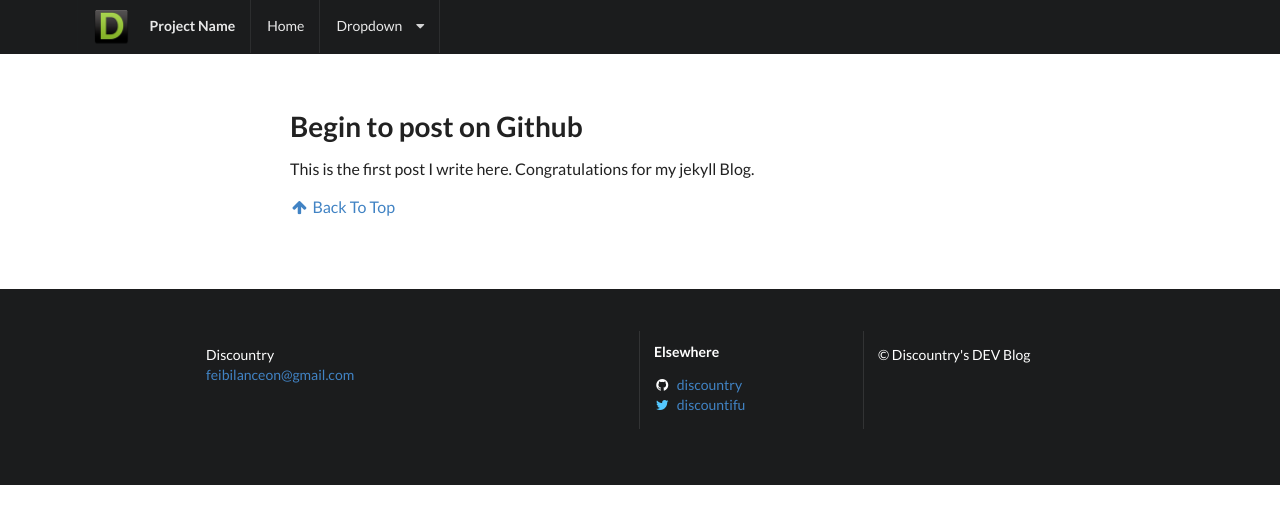
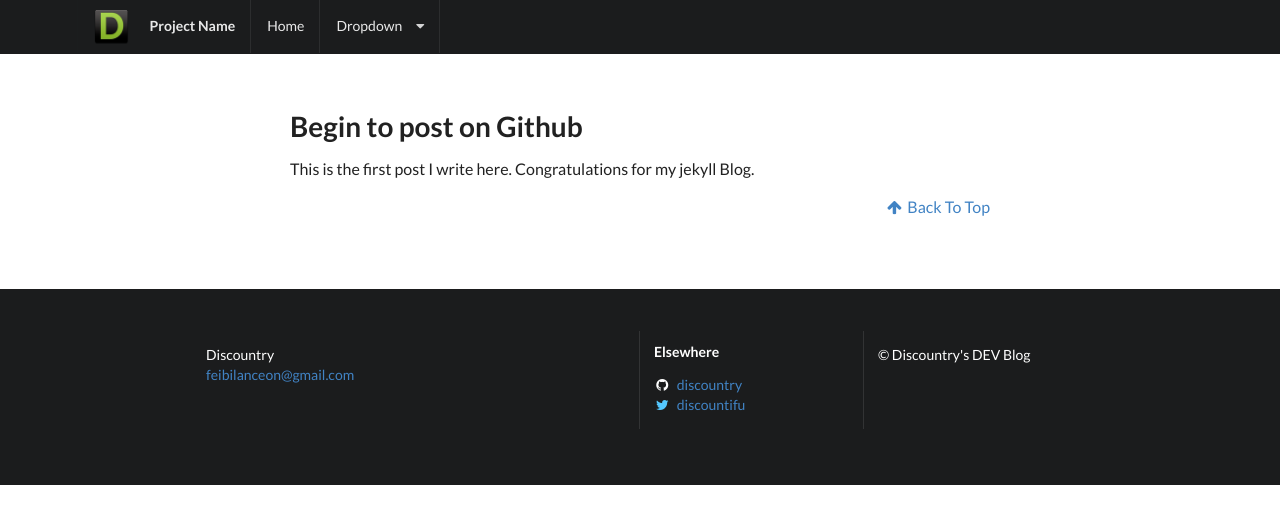
Before and after one commit to discountry/discountry.github.io, a Jekyll site: the page built from _posts/2014-08-28-begin-to-post-on-github.md, in a window 1280 px wide and 900 px high. Shown: the top 524 px of the window. Built offline with Jekyll 4.4.1, drawn with Linux system fonts in a browser that asks for light colours; nearby versions of some CDN libraries.

Commit message:
update aligned

```diff
--- a/_layouts/post.html
+++ b/_layouts/post.html
@@ -7,6 +7,6 @@ layout: default
 
     {{ content }}
 
-    <a href="#top"><p class="right floated"><i class="arrow up icon"></i>Back To Top</p></a>
+    <a href="#top"><p style="text-align: right;"><i class="arrow up icon"></i>Back To Top</p></a>
 
 </div>
```
